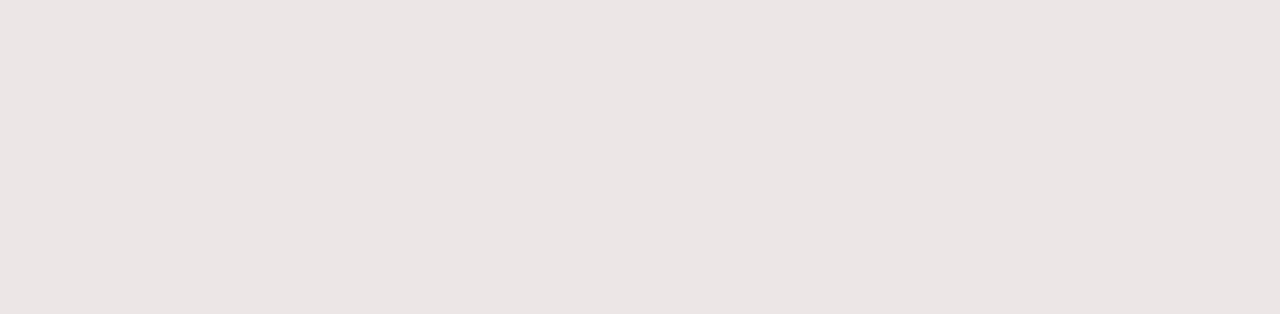
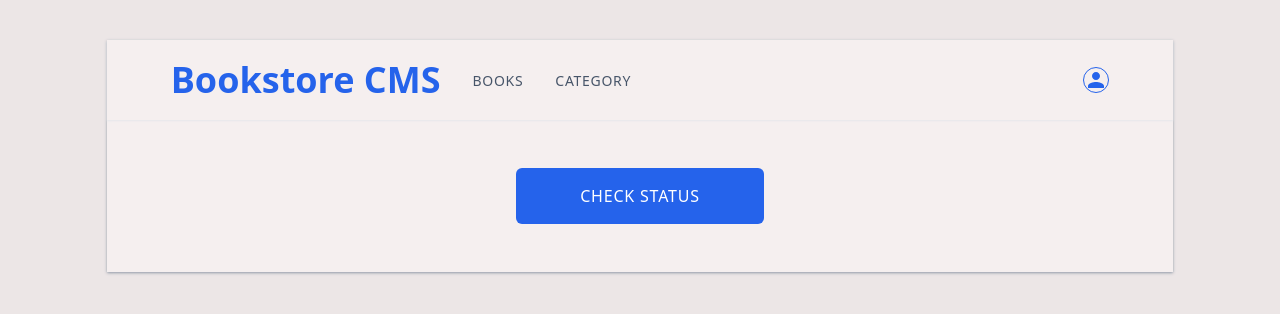
Before and after one commit to aceDavon/Book-store, a React (Create React App) app: page /category in a window 1280 px wide. Before the commit this address had no page. Shown: the top 314 px of the page. Built offline with nearby package versions, Linux system fonts and the light colour scheme.

Commit message:
Add the category component
Create the category component and add routing in the index.j file

```diff
--- /dev/null
+++ b/src/components/Category.js
@@ -0,0 +1,11 @@
+import React from 'react';
+
+const Category = () => (
+  <div className="flex justify-center items-center">
+    <button type="button" className="bg-blue-600 text-white tracking-wider font-thin px-16 py-4 my-12 rounded-md uppercase">
+      Check Status
+    </button>
+  </div>
+);
+
+export default Category;
--- a/src/index.css
+++ b/src/index.css
@@ -22,14 +22,16 @@
 }
 
 .outer {
-  box-shadow: 6px -6px 10px 2px rgba(209, 207, 207, 0.56),
-                -6px -6px -1px 2px rgba(209, 207, 207, 0.56);
+  box-shadow:
+    6px -6px 10px 2px rgba(209, 207, 207, 0.56),
+    -6px -6px -1px 2px rgba(209, 207, 207, 0.56);
 }
 
 .inner {
-  box-shadow: inset 4px 4px 6px 1px rgba(218, 216, 216, 0.39),
-                inset -4px -4px 6px -1px rgba(246, 241, 241, 0.313),
-                  -0.5px -0.5px 0px rgba(183, 181, 181, 0.812),
-                    0.5px 0.5px 0px rgba(238, 235, 235, 0.719),
-                     0px 12px 10px -10px rgba(0, 0, 0, 0.05);
+  box-shadow:
+    inset 4px 4px 6px 1px rgba(218, 216, 216, 0.39),
+    inset -4px -4px 6px -1px rgba(246, 241, 241, 0.313),
+    -0.5px -0.5px 0 rgba(183, 181, 181, 0.812),
+    0.5px 0.5px 0 rgba(238, 235, 235, 0.719),
+    0 12px 10px -10px rgba(0, 0, 0, 0.05);
 }
--- a/src/index.js
+++ b/src/index.js
@@ -4,6 +4,7 @@
 import { BrowserRouter as Router, Routes, Route } from 'react-router-dom';
 import App from './App';
 import BookContainer from './components/BookContainer';
+import Category from './components/Category';
 
 const root = ReactDOM.createRoot(document.getElementById('root'));
 root.render(
@@ -12,6 +13,7 @@
       <Routes>
         <Route element={<App />} path="/">
           <Route element={<BookContainer />} index />
+          <Route element={<Category />} path="category" />
         </Route>
 
       </Routes>
```
